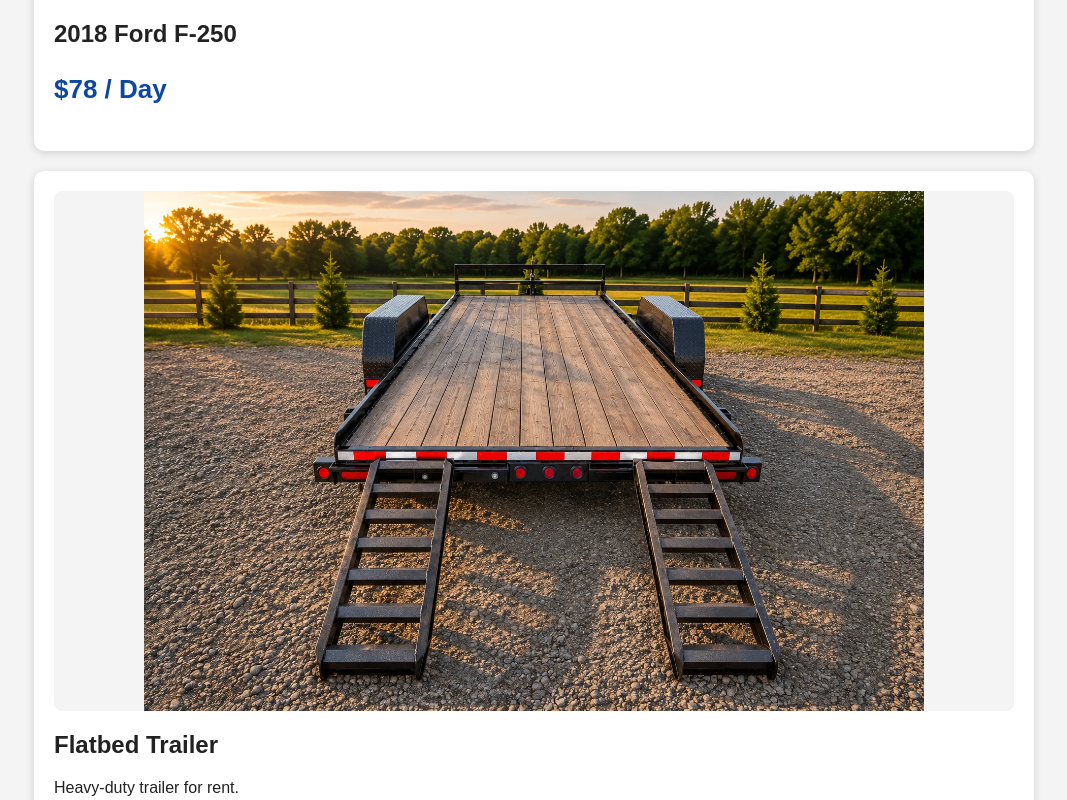
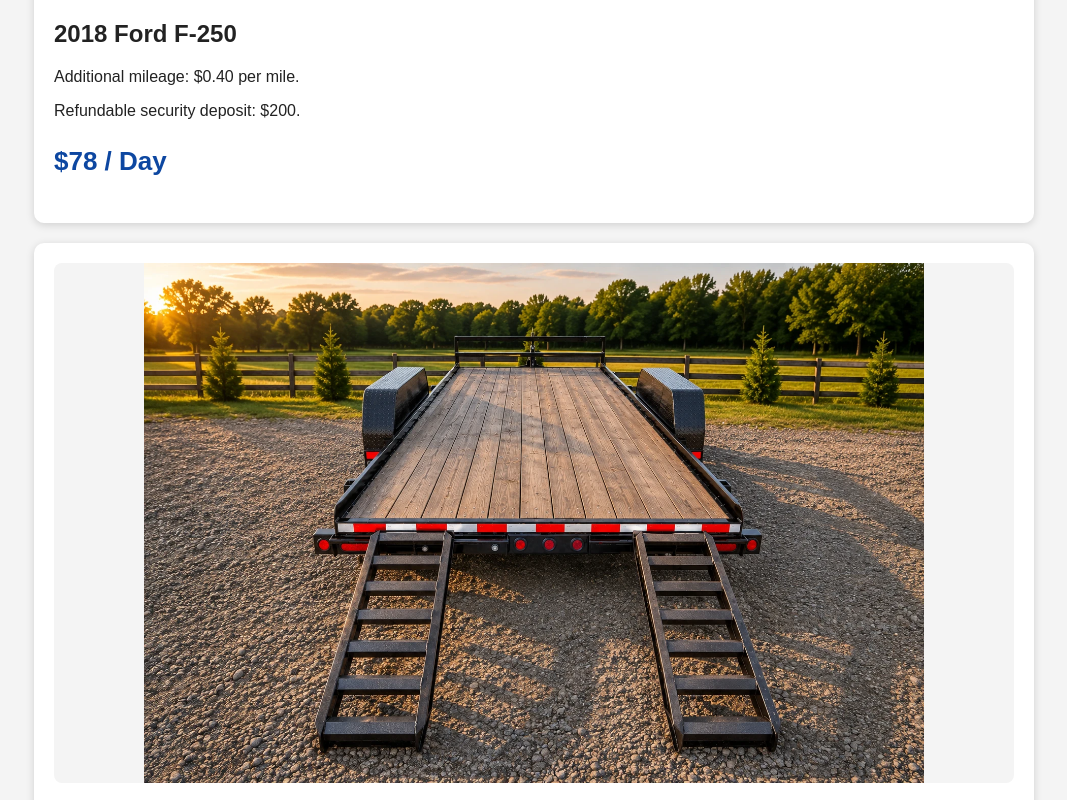
Before and after one commit to famy25/Famy-rentals, a plain HTML site: page index.html in a window 1280 px wide. Shown: the part 3335-4135 px from the top of the page, without its empty margins (106-1173 px from the left). Drawn offline with nearby package versions, Linux system fonts and the light colour scheme; no server answers.

Commit message:
List Ford F-250 extra mileage and refundable deposit
Added additional mileage and refundable deposit information for the 2018 Ford F-250.

```diff
--- a/index.html
+++ b/index.html
@@ -288,6 +288,8 @@ Reserve by Text
 <div class="card">
     <img src="ford-f250-2018-front-wide.webp" alt="White 2018 Ford F-250, front view" loading="lazy">
     <h2>2018 Ford F-250</h2>
+    <p>Additional mileage: $0.40 per mile.</p>
+    <p>Refundable security deposit: $200.</p>
     <p class="price">$78 / Day</p>
 </div>
 
@@ -397,6 +399,7 @@ Reserve by Text
   <li><strong>Tow Dolly</strong> – $50</li>
   <li><strong>Trailer</strong> – $50</li>
   <li><strong>2016 Jeep Cherokee</strong> – $200</li>
+  <li><strong>2018 Ford F-250</strong> – $200</li>
 
 </ul>
 
```
